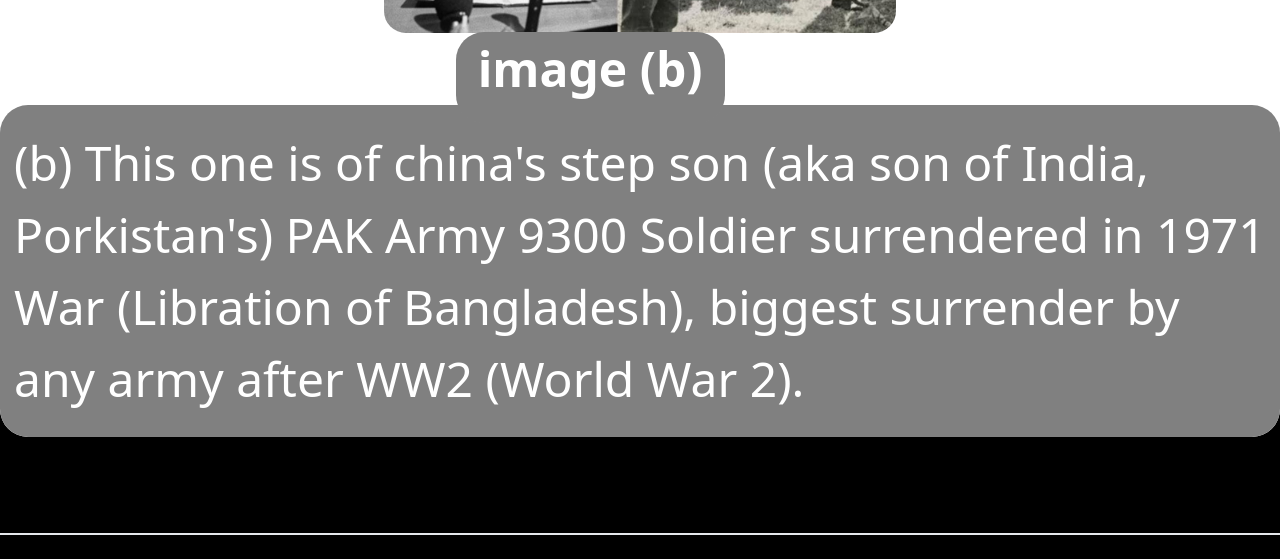
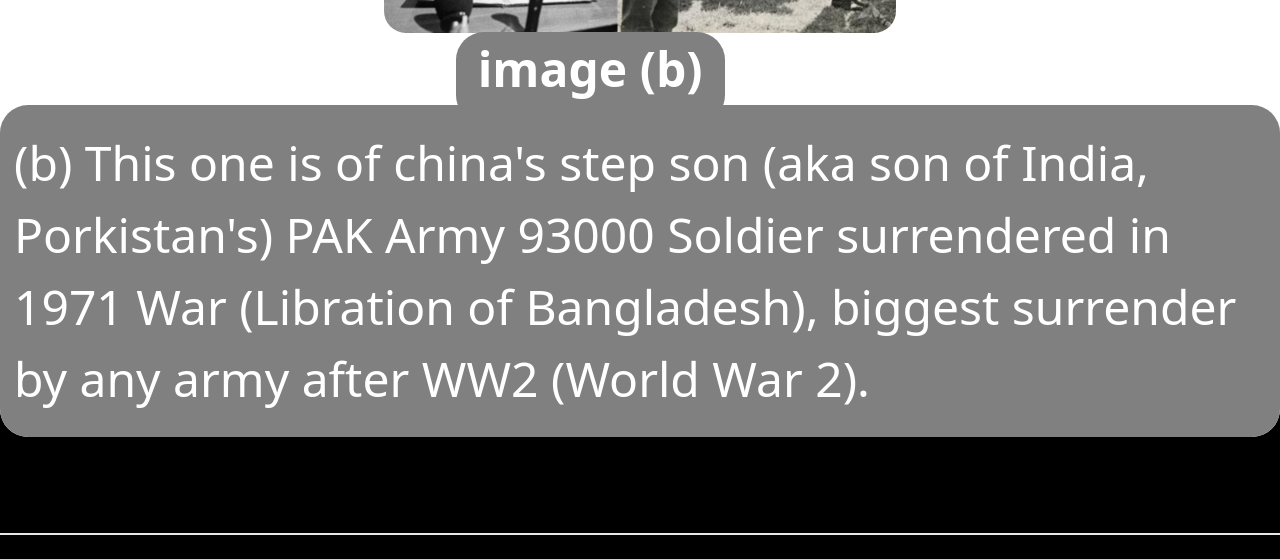
Before and after one commit to Jatin71544/Defence-Aspirants-Guide-DAG-, a website: page index.html in a window 1280 px wide. Shown: the part 3200-3759 px from the top of the page. Drawn offline with Linux system fonts and the light colour scheme.

Commit message:
Updates on 24 JAN 2025

```diff
--- a/index.html
+++ b/index.html
@@ -167,7 +167,7 @@
            border-radius: 28px;
            padding: 22px 14px 22px 14px;">
            <pr>
-             (b) This one is of china's step son (aka son of India, Porkistan's) PAK Army 9300 Soldier surrendered in 1971 War (Libration of Bangladesh), biggest surrender by any army after WW2 (World War 2).
+             (b) This one is of china's step son (aka son of India, Porkistan's) PAK Army 93000 Soldier surrendered in 1971 War (Libration of Bangladesh), biggest surrender by any army after WW2 (World War 2).
            </pr>
           </div>
         </div>
```
Also changed, not shown: calculator.html (line endings or trailing spaces), 2 other files.
